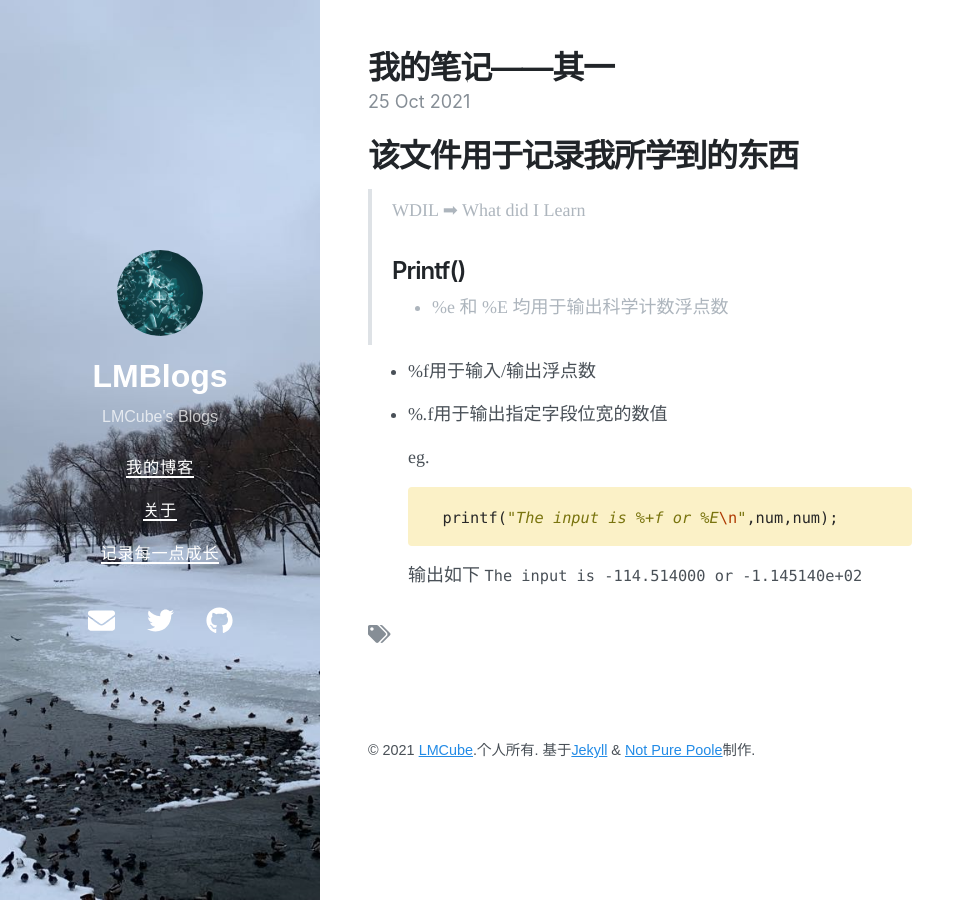
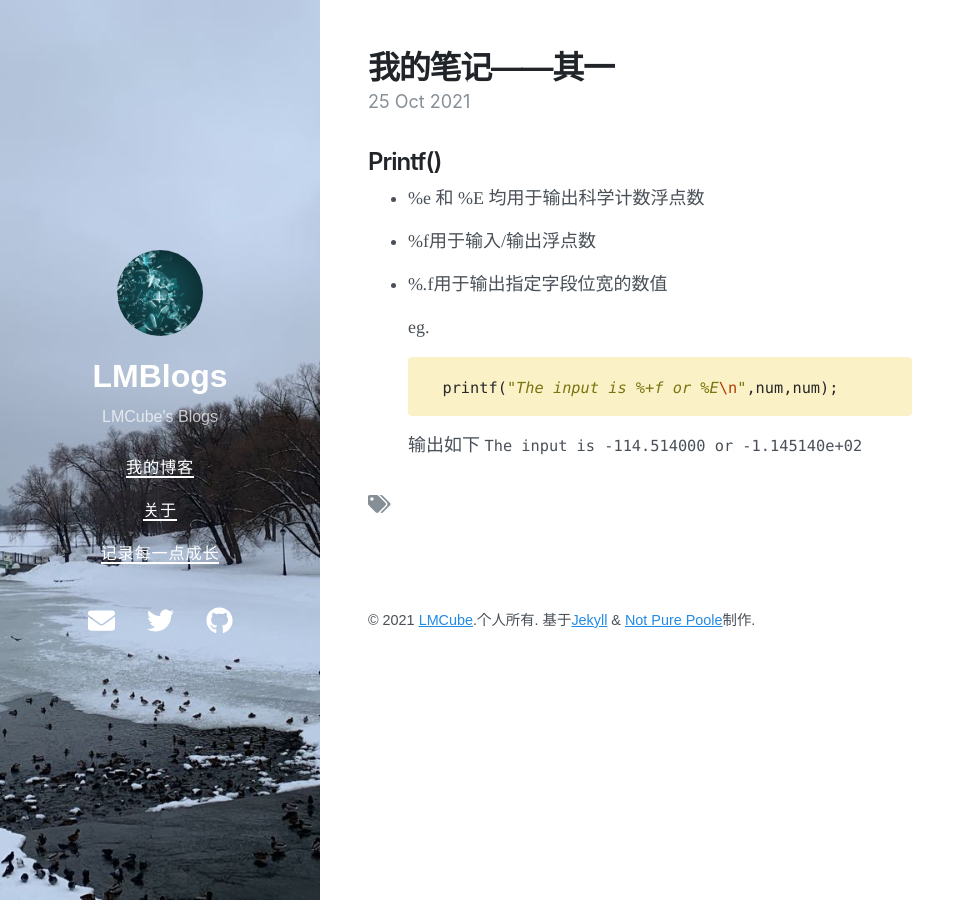
Before and after one commit to LandMineCube/LandMineCube.github.io, a Jekyll site: the page built from _posts/2021-10-25-我的笔记——其一.md, in a window 1280 px wide. Shown: the whole page, without its empty margins (0-975 px from the left). Built offline with Jekyll 4.4.1, drawn with Linux system fonts in a browser that asks for light colours; nearby versions of some CDN libraries; our own code applies the rules of GitHub Pages for plain Markdown files.

Commit message:
Update 2021-10-25-我的笔记——其一.md

```diff
--- a/_posts/2021-10-25-我的笔记——其一.md
+++ b/_posts/2021-10-25-我的笔记——其一.md
@@ -1,6 +1,7 @@
-# 该文件用于记录我所学到的东西
->WDIL ➡ What did I Learn
+
+
 ## Printf()
+
 * %e 和 %E 均用于输出科学计数浮点数
 
 * %f用于输入/输出浮点数
```
